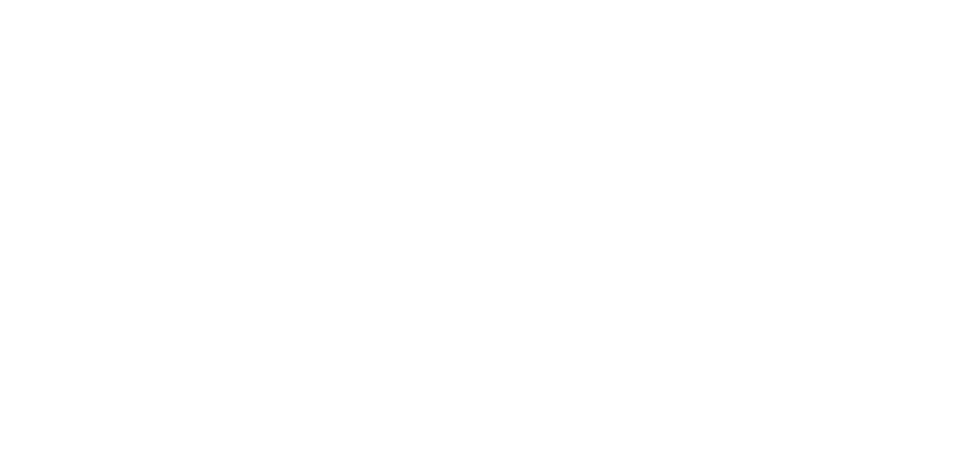
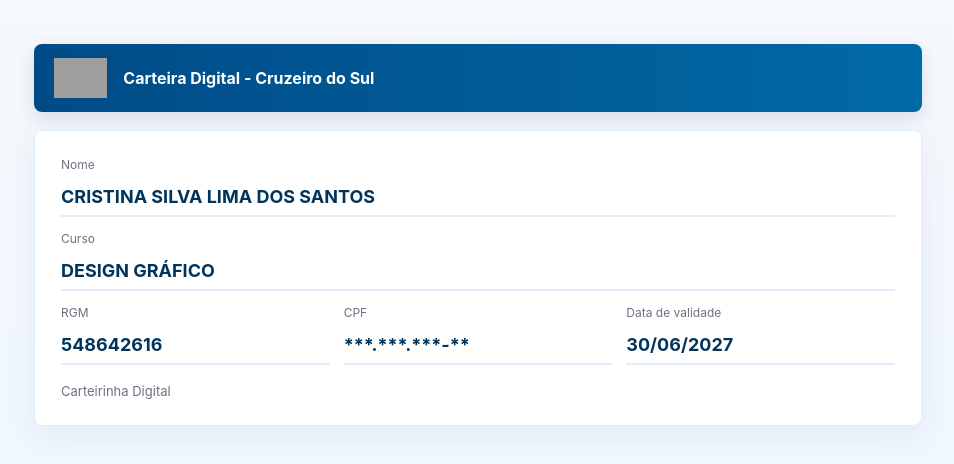
Before and after one commit to UNICSUL-VIRTUAL/carteirinha-digital, a plain HTML site: page index.html in a window 1280 px wide. Shown: the whole page, without its empty margins (162-1116 px from the left). Drawn offline with Linux system fonts and the light colour scheme; grey boxes are pictures that could not be loaded.

Commit message:
index.html

```diff
--- a/index.html
+++ b/index.html
@@ -6,18 +6,127 @@
   <meta name="viewport" content="width=device-width,initial-scale=1">
   <link rel="icon" type="image/x-icon" href="favicon.ico">
   <style>
-    /* Seu CSS continua igual, ele está ótimo! */
-    :root{
-      --primary:#004b87;
-      --primary-700:#00345a;
-      --muted:#6b7280;
-      --card-bg:#ffffff;
-      --page-bg:#f5f8fc;
-      --accent-line:#dfeefa;
+    /* Estilo inspirado no visual institucional (Cruzeiro do Sul) */
+    :root {
+      --primary: #004b87; /* tom de azul institucional */
+      --primary-700: #00345a;
+      --muted: #6b7280;
+      --card-bg: #ffffff;
+      --page-bg: #f5f8fc;
+      --accent-line: #dfeefa;
     }
-    /* ... resto do seu CSS ... */
+
+    * { box-sizing: border-box; }
+
+    body {
+      margin: 0;
+      font-family: -apple-system, BlinkMacSystemFont, "Segoe UI", Roboto, "Helvetica Neue", Arial, sans-serif;
+      background: linear-gradient(180deg, var(--page-bg), #eef6ff 120%);
+      color: var(--primary-700);
+      -webkit-font-smoothing: antialiased;
+      -moz-osx-font-smoothing: grayscale;
+    }
+
+    .site {
+      max-width: 920px;
+      margin: 28px auto;
+      padding: 16px;
+    }
+
+    header.site-header {
+      background: linear-gradient(90deg, var(--primary), #006aa6);
+      padding: 14px 20px;
+      border-radius: 8px;
+      display: flex;
+      align-items: center;
+      gap: 16px;
+      box-shadow: 0 6px 18px rgba(3, 34, 63, 0.12);
+    }
+
+    header.site-header img { height: 40px; display: block; }
+    header.site-header h1 { color: #fff; font-size: 16px; margin: 0; font-weight: 700; }
+
+    .card {
+      margin-top: 18px;
+      background: var(--card-bg);
+      border-radius: 8px;
+      padding: 26px;
+      box-shadow: 0 8px 30px rgba(15, 40, 70, 0.06);
+      border: 1px solid var(--accent-line);
+    }
+
+    .fields { display: flex; flex-direction: column; gap: 14px; }
+    .row { display: flex; gap: 14px; flex-wrap: wrap; }
+    .col { flex: 1; min-width: 160px; }
+
+    .label { font-size: 12px; color: var(--muted); margin-bottom: 6px; }
+    .value {
+      font-size: 18px;
+      font-weight: 700;
+      color: var(--primary-700);
+      padding: 8px 0;
+      border-bottom: 2px solid var(--accent-line);
+    }
+
+    .meta {
+      display: flex;
+      justify-content: space-between;
+      color: var(--muted);
+      font-size: 13px;
+      margin-top: 18px;
+    }
+
+    /* Responsive */
+    @media (max-width:720px) {
+      header.site-header { padding: 12px; }
+      .site { padding: 12px; }
+    }
   </style>
 </head>
 <body>
-  </body>
+  <div class="site" role="document">
+    <header class="site-header" role="banner" aria-label="Cabeçalho institucional">
+      <img alt="Universidade Cruzeiro do Sul" src="https://novoportal.cruzeirodosul.edu.br/static/logos/educacional/flat/cruzeiro-edu.png">
+      <h1>Carteira Digital - Cruzeiro do Sul</h1>
+    </header>
+
+    <main>
+      <article class="card" aria-label="Carteirinha digital">
+        <div class="fields">
+          <div>
+            <div class="label">Nome</div>
+            <div class="value">CRISTINA SILVA LIMA DOS SANTOS</div>
+          </div>
+
+          <div>
+            <div class="label">Curso</div>
+            <div class="value">DESIGN GRÁFICO</div>
+          </div>
+
+          <div class="row" aria-hidden="false">
+            <div class="col">
+              <div class="label">RGM</div>
+              <div class="value">548642616</div>
+            </div>
+
+            <div class="col">
+              <div class="label">CPF</div>
+              <div class="value">***.***.***-**</div>
+            </div>
+
+            <div class="col">
+              <div class="label">Data de validade</div>
+              <div class="value">30/06/2027</div>
+            </div>
+          </div>
+        </div>
+
+        <div class="meta" aria-hidden="true">
+          <span>Carteirinha Digital</span>
+          <span style="visibility:hidden">placeholder</span>
+        </div>
+      </article>
+    </main>
+  </div>
+</body>
 </html>
```
